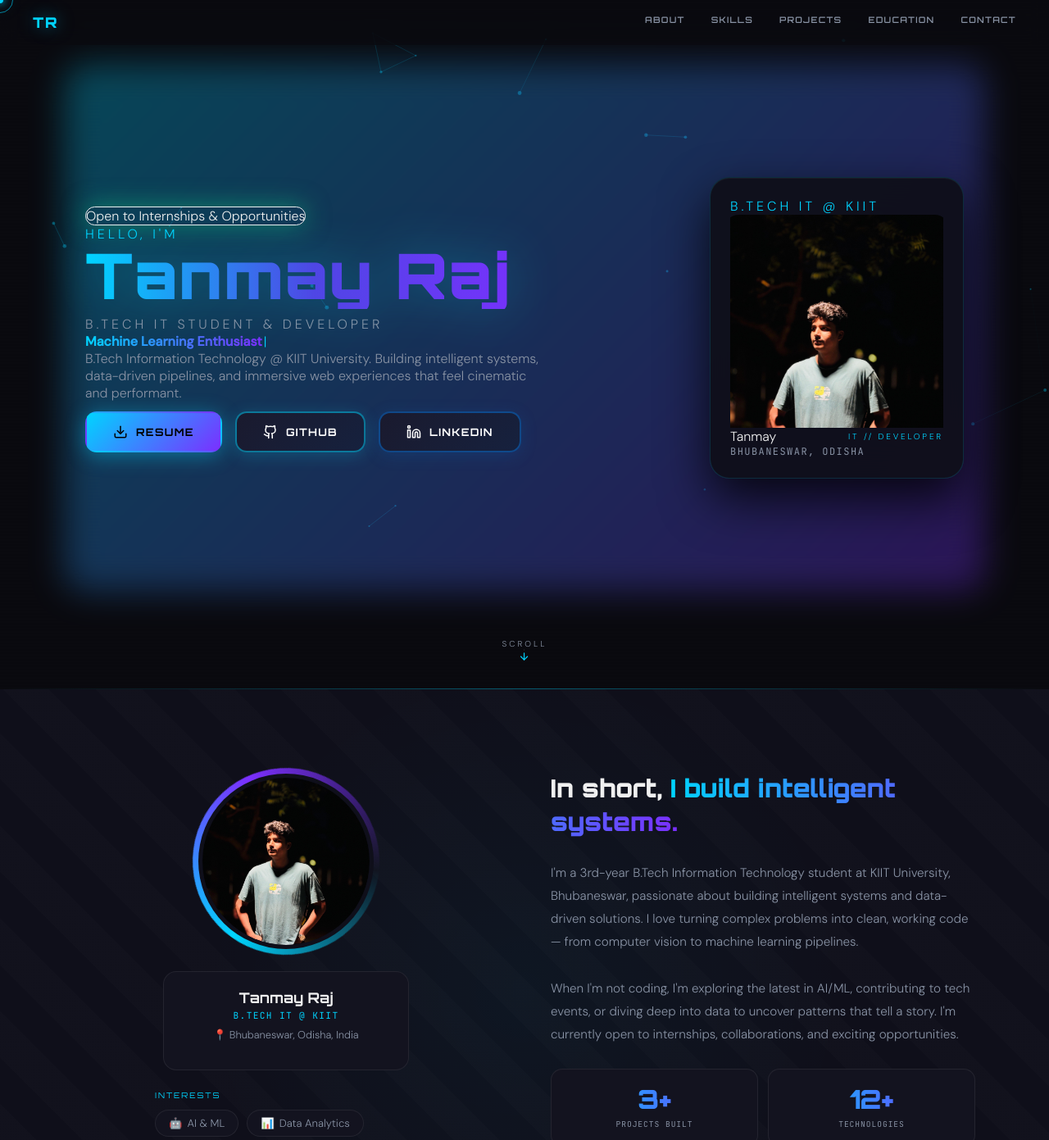
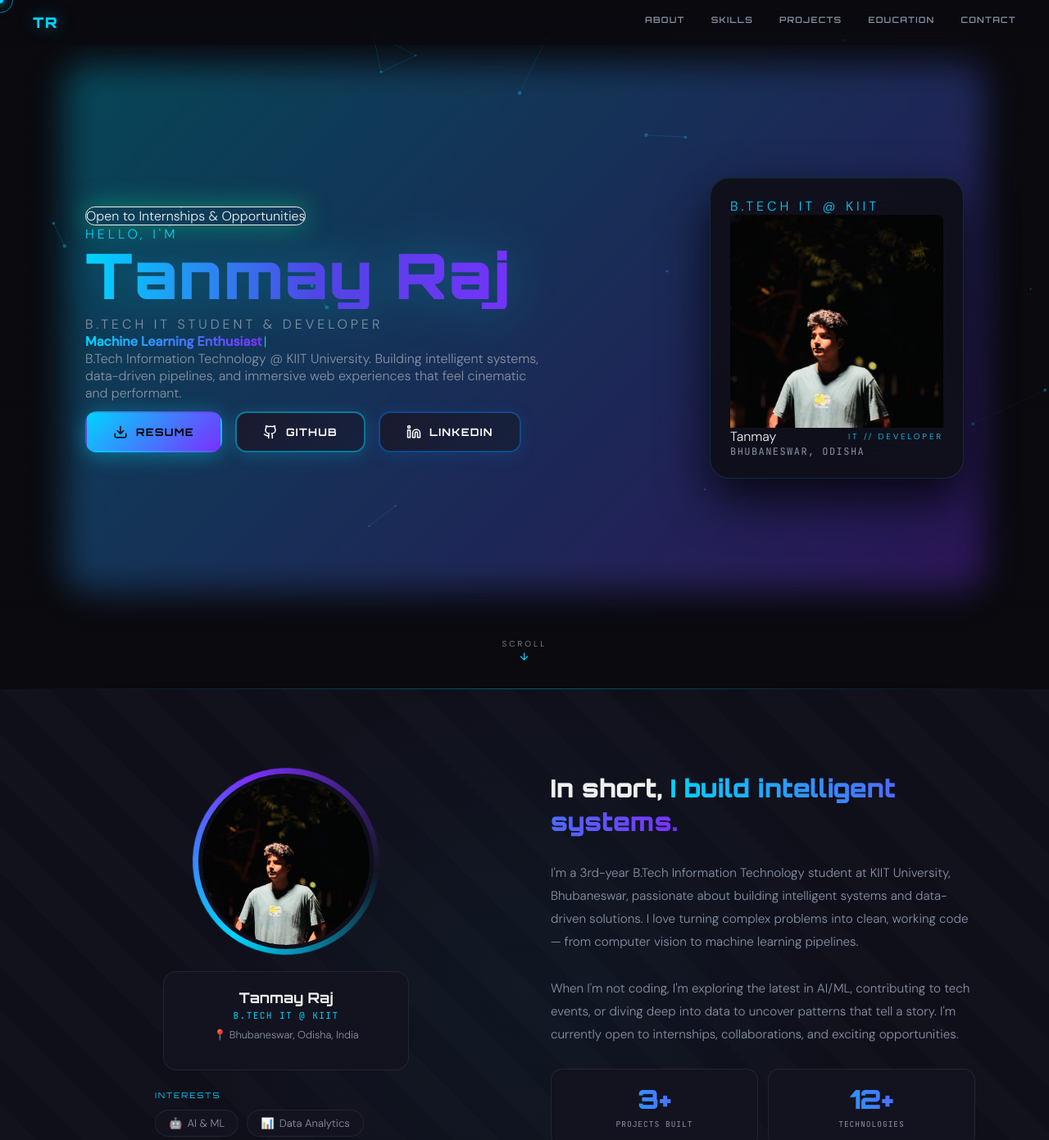
Before and after one commit to TanmayRAJ-28/portfolio-tanmay, a React (Vite) app: page / in a window 1280 px wide. Shown: the top 1391 px of the page at 82% size. Built offline with nearby package versions, Linux system fonts and the light colour scheme.

Commit message:
fix two profile photo path

```diff
--- a/src/components/About.jsx
+++ b/src/components/About.jsx
@@ -1,5 +1,6 @@
 import { motion } from 'framer-motion'
 import { personalInfo, stats, interests } from '../data/portfolioData'
+import profilePic from '../assets/profile.jpg'
 
 export default function About() {
   return (
@@ -65,12 +66,13 @@
                 overflow: 'hidden',
               }}>
             <img
-                  src={personalInfo.photo}
-                  alt={personalInfo.name}
+              src={profilePic}
+              alt="Tanmay Raj"
               style={{
                 width: '100%',
                 height: '100%',
                 objectFit: 'cover',
+                objectPosition: '50% 10%',
                 borderRadius: '50%',
                 display: 'block',
               }}
--- a/src/components/Hero.jsx
+++ b/src/components/Hero.jsx
@@ -292,7 +292,7 @@
                   width: '100%',
                   height: '100%',
                   objectFit: 'cover',
-                  objectPosition: '50% 10%',
+                  objectPosition: '50% 0%',
                   borderRadius: '16px',
                   display: 'block',
                   transform: 'scale(1.05)',
```
Lines whose indentation alone changed are shown as unchanged.
